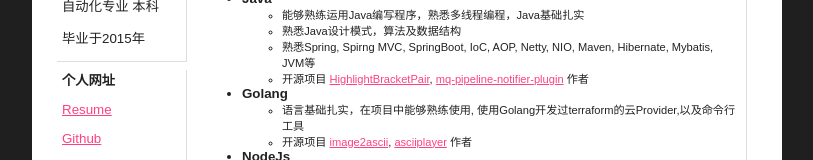
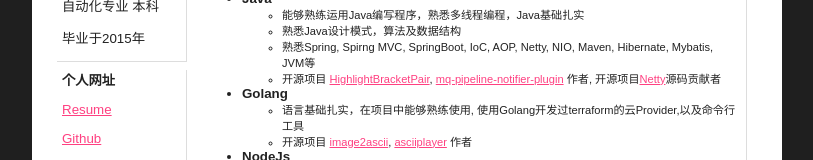
Before and after one commit to qeesung/profile, a website: page index.html in a window 1280 px wide. Shown: the part 203-363 px from the top of the page, without its empty margins (233-1046 px from the left). Drawn offline with Linux system fonts and the light colour scheme; a web font is replaced by a local one.

Commit message:
Update index.html

```diff
--- a/index.html
+++ b/index.html
@@ -61,7 +61,7 @@
                                 <li>开源项目
                                     <a href="https://github.com/qeesung/HighlightBracketPair">HighlightBracketPair</a>,
                                     <a href="https://github.com/qeesung/mq-pipeline-notifier-plugin">mq-pipeline-notifier-plugin</a>
-                                    作者</li>
+                                  作者, 开源项目<a href="https://github.com/netty/netty">Netty</a>源码贡献者</li>
                             </ul>
                         </li>
 
```
